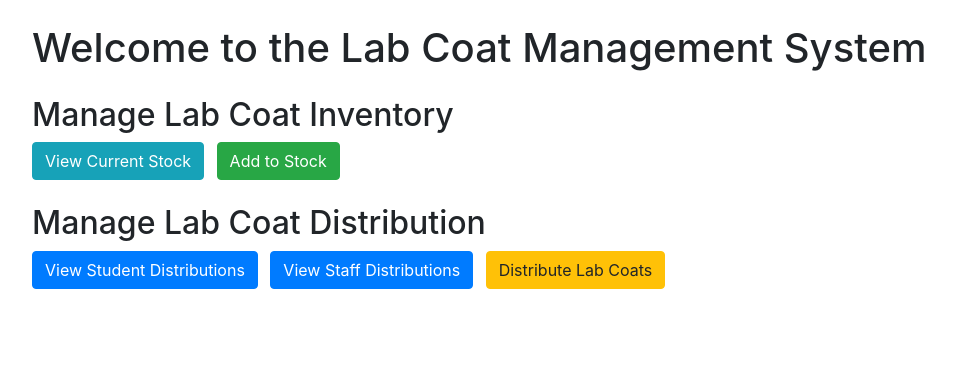
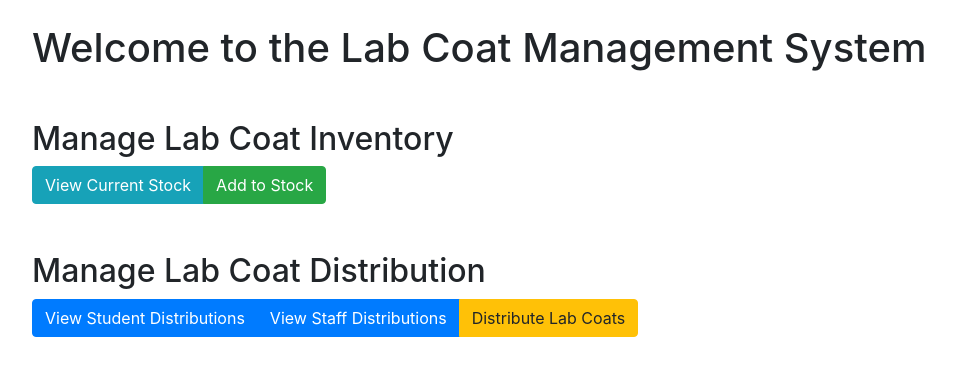
Before and after one commit to AL-Hinai/LabCoatManager, a Django app: page / in a window 1280 px wide. Shown: the part 56-432 px from the top of the page, without its empty margins (68-1023 px from the left). Run offline with Django 4.2, Linux system fonts and the light colour scheme; some libraries are stand-ins or nearby versions.

Commit message:
Update Lab Coat Management System UI and OCR Helper Functions

```diff
--- a/labcoat/templates/LabCoat/home.html
+++ b/labcoat/templates/LabCoat/home.html
@@ -12,19 +12,23 @@
     <div class="container mt-4">
         <h1>Welcome to the Lab Coat Management System</h1>
 
-        <!-- Links for LabCoatInventory Management -->
-        <div class="mt-4">
+        <!-- LabCoatInventory Management Links -->
+        <div class="mt-5">
             <h2>Manage Lab Coat Inventory</h2>
-            <a href="{% url 'stock_view' %}" class="btn btn-info mr-2">View Current Stock</a>
-            <a href="{% url 'add_stock_view' %}" class="btn btn-success">Add to Stock</a>
+            <div class="btn-group">
+                <a href="{% url 'stock_view' %}" class="btn btn-info">View Current Stock</a>
+                <a href="{% url 'add_stock_view' %}" class="btn btn-success">Add to Stock</a>
+            </div>
         </div>
 
-        <!-- Links for LabCoatDistribution Management -->
-        <div class="mt-4">
+        <!-- LabCoatDistribution Management Links -->
+        <div class="mt-5">
             <h2>Manage Lab Coat Distribution</h2>
-            <a href="{% url 'student_distributions_view' %}" class="btn btn-primary mr-2">View Student Distributions</a>
-            <a href="{% url 'staff_distributions_view' %}" class="btn btn-primary mr-2">View Staff Distributions</a>
-            <a href="{% url 'distribute_lab_coat' %}" class="btn btn-warning">Distribute Lab Coats</a>
+            <div class="btn-group">
+                <a href="{% url 'student_distributions_view' %}" class="btn btn-primary">View Student Distributions</a>
+                <a href="{% url 'staff_distributions_view' %}" class="btn btn-primary">View Staff Distributions</a>
+                <a href="{% url 'distribute_lab_coat' %}" class="btn btn-warning">Distribute Lab Coats</a>
+            </div>
         </div>
     </div>
 
--- a/labcoat/templates/LabCoat/student_distributions.html
+++ b/labcoat/templates/LabCoat/student_distributions.html
@@ -6,7 +6,7 @@ Student Lab Coat Distributions
 
 {% block content %}
 <div class="container">
-    <h1 class="my-4">Lab Coat Distributions for Students</h1>
+    <h1 class="my-4">Lab Coat Distributions for Students</h1>Lab Coat Distributions for Students</h1>
     <form method="get" class="form-inline my-2">
         <input type="text" name="search" placeholder="Search by Name or ID" value="{{ query }}" class="form-control mr-2">
         <button type="submit" class="btn btn-primary">Search</button>
--- a/labcoat/views.py
+++ b/labcoat/views.py
@@ -85,12 +85,22 @@ OCR_SPACE_API_KEY = "K89352752688957"
 
 # OCR Helper Functions
 def extract_user_id(ocr_text):
-    user_id_match = re.search(r'ID:\s*?([\w-]+)', ocr_text)
-    return user_id_match.group(1) if user_id_match else None
+    user_id_match = re.search(r'StudentNo:\s*?(\d+)', ocr_text)
+    return user_id_match.group(1) if user_id_match else 'error: user ID not found'
 
 def extract_name(ocr_text):
-    name_match = re.search(r'NAME:\s*?([\w\s-]+)\s*?CLASS', ocr_text)
-    return name_match.group(1) if name_match else None
+    # Split the OCR text by spaces and select the part between "Newcastle" and "StudentNo:"
+    parts = ocr_text.split()
+    start_idx = parts.index("Newcastle") + 1
+    end_idx = parts.index("StudentNo:")
+    name_parts = parts[start_idx:end_idx]
+
+    # Remove "University" if present in the name parts
+    name_parts = [part for part in name_parts if part.lower() != "university"]
+
+    name = " ".join(name_parts)
+    return name.strip() if name else 'error: name not found'
+
 
 def extract_email(ocr_text):
     user_id = extract_user_id(ocr_text)
```
